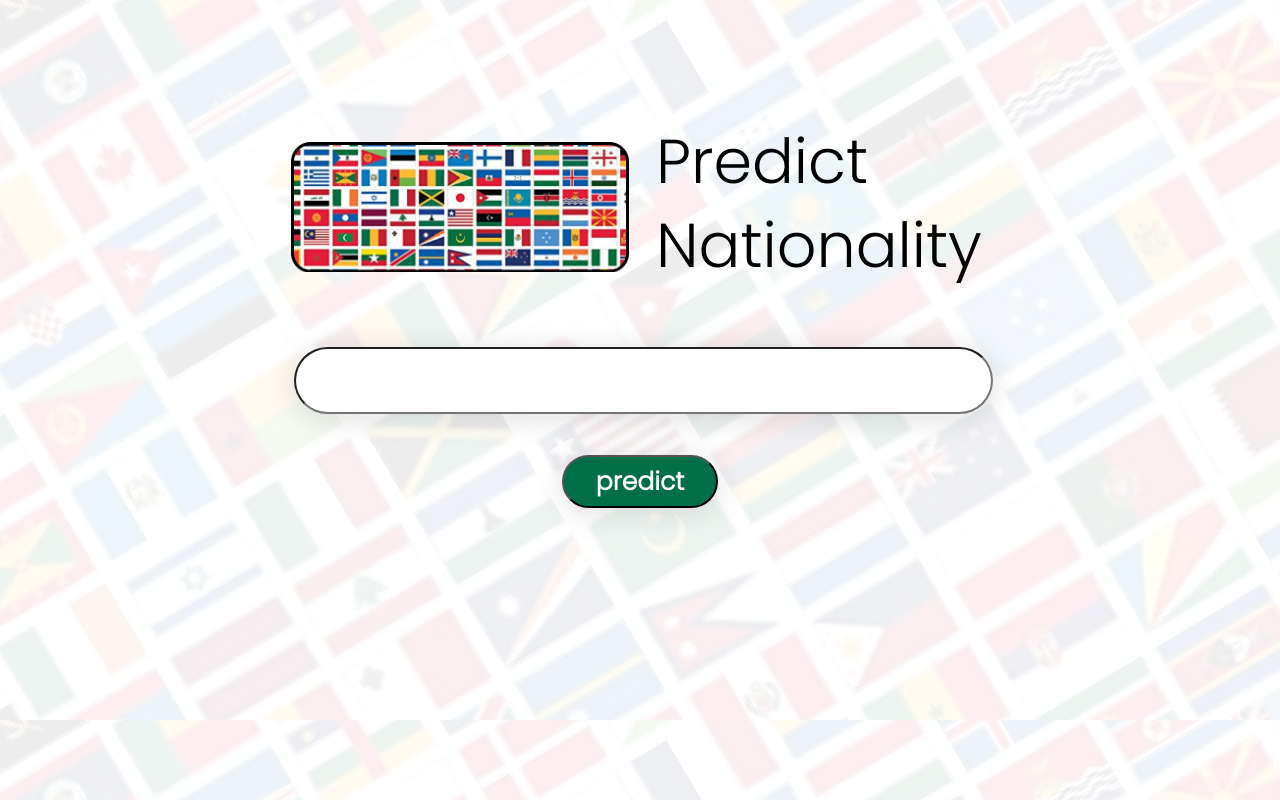
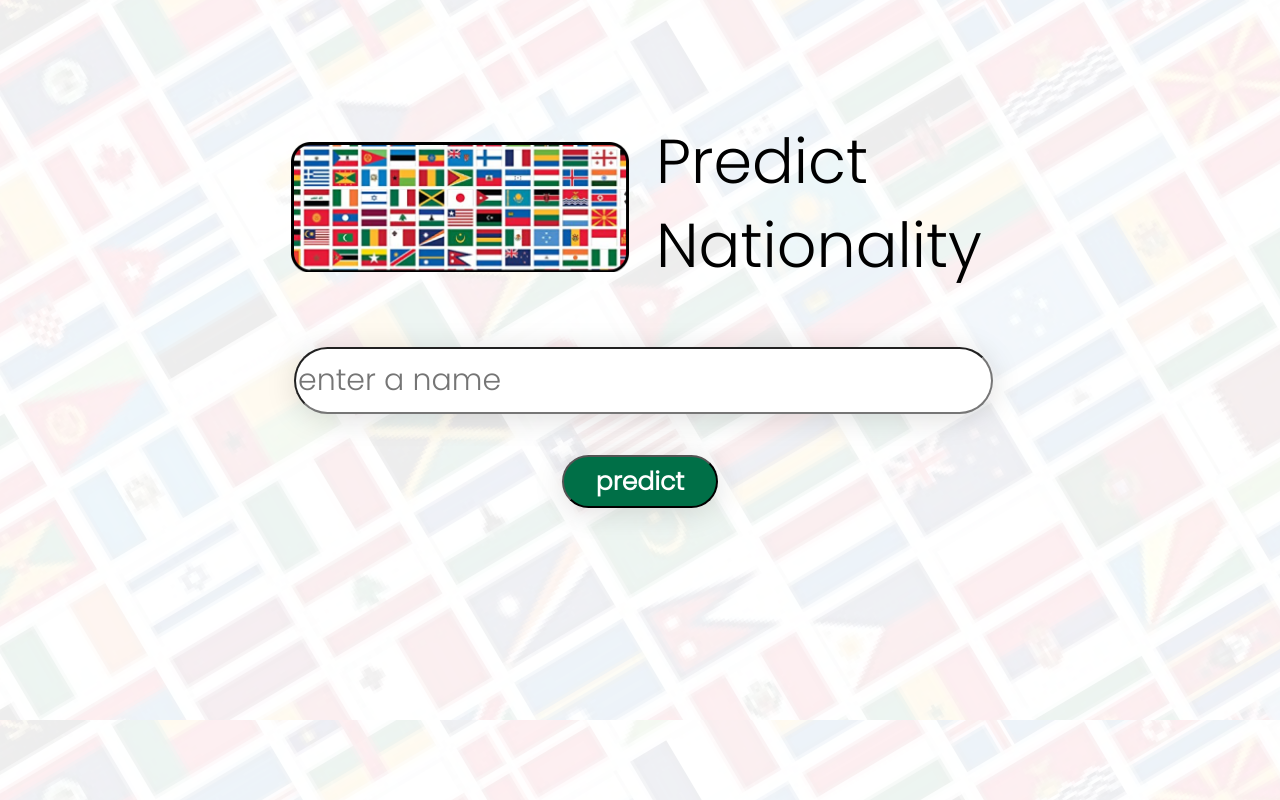
Before and after one commit to salmanselu/React-Nationality-Predictor, a React (Create React App) app: page / in a window 1280 px wide. Built offline with nearby package versions, Linux system fonts and the light colour scheme; the HTML template or start-up script is replaced by a standard one.

Commit message:
Added placeholder text in input field

```diff
--- a/src/App.js
+++ b/src/App.js
@@ -3,6 +3,7 @@ import './App.css';
 
 function App() {
 let [isApiError, setIsApiError] = useState(false);
+let [searchText, setSearchText] = useState("")
   return (
     <div className="App">
       <div className="Title">
@@ -14,7 +15,7 @@ let [isApiError, setIsApiError] = useState(false);
       </div>
       <div className="Changing-content">
         <div className="input-container">
-          <input type="text" className="Name-input"/>
+          <input type="text" className="Name-input" placeholder="enter a name"/>
           <button className="btn">predict</button>
           {
             isApiError &&
```
